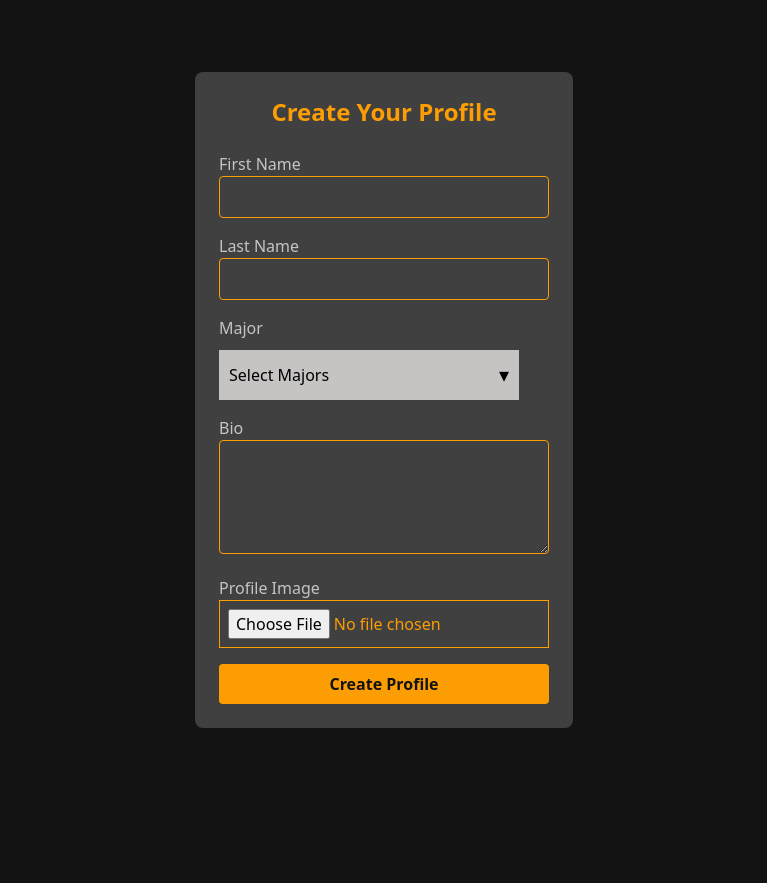
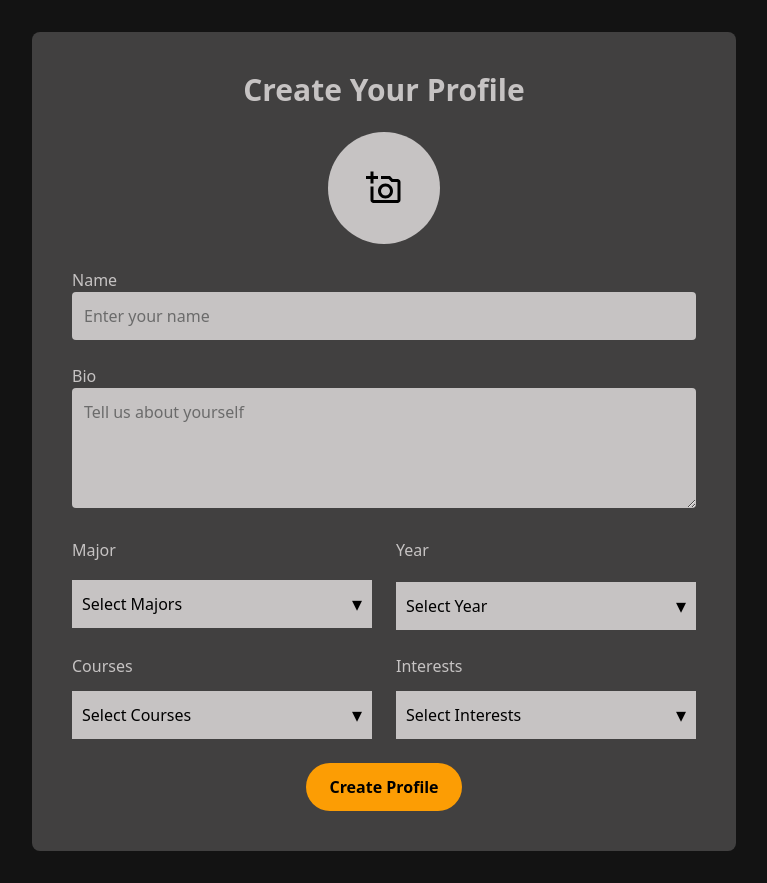
Before and after one commit to aarushirc14/CPSC481-Project-UConnect, a React (Vite) app in the folder UConnect/: page /create-profile in a window 1280 px wide. Shown: the whole page, without its empty margins (256-1023 px from the left). Before the commit the page ends 800 px from the top, so only its background shows below. Built offline with nearby package versions, Linux system fonts and the light colour scheme.

Commit message:
adding create profile page

```diff
--- a/UConnect/index.html
+++ b/UConnect/index.html
@@ -2,7 +2,7 @@
 <html lang="en">
   <head>
     <meta charset="UTF-8" />
-    <link rel="icon" type="image" href="/src/assets/uconnect-small-logo.png" />
+    <link rel="icon" type="image" href="/src/assets/logo/uconnectSmallLogo.png" />
     <meta name="viewport" content="width=device-width, initial-scale=1.0" />
     <title>UConnect</title>
   </head>
--- a/UConnect/src/components/Pages/CreateProfile.jsx
+++ b/UConnect/src/components/Pages/CreateProfile.jsx
@@ -1,89 +1,143 @@
-// src/components/pages/CreateProfile.jsx
 import React, { useState } from "react";
 import { useNavigate } from "react-router-dom";
+import { MdOutlineAddAPhoto } from "react-icons/md";
 import MultiSelectDropdown from "../MultiSelectDropdown";
+import SingleSelectDropdown from "../SingleSelectDropdown";
+import { majorOptions, yearOptions, courseOptions, interestOptions } from "../../data/dropdownOptions";
 
 export default function CreateProfile() {
   const navigate = useNavigate();
 
-  // State for form inputs
   const [profileData, setProfileData] = useState({
     firstName: "",
-    lastName: "",
     major: [],
+    year: null,
+    courses: [],
+    interests: [],
     bio: "",
     profileImage: null,
   });
 
-  // Options for the "Major" field
-  const majorOptions = [
-    { value: "accounting", label: "Accounting" },
-    { value: "actuarial_science", label: "Actuarial Science" },
-    { value: "environmental_science", label: "Environmental Science" },
-    { value: "physics", label: "Physics" },
-    { value: "computer_science", label: "Computer Science" },
-    // Add more options as needed
-  ];
+//   const majorOptions = [
+//     { value: "accounting", label: "Accounting" },
+//     { value: "actuarial_science", label: "Actuarial Science" },
+//   ];
+//   const yearOptions = [
+//     { value: "1st", label: "1st" },
+//     { value: "2nd", label: "2nd" },
+//     { value: "3rd", label: "3rd" },
+//     { value: "4th", label: "4th" },
+//     { value: "5th", label: "5th" },
+//     { value: "internship", label: "Internship" },
+//     { value: "other", label: "Other" },
+//   ];
+//   const courseOptions = [
+//     { value: "acwr_201", label: "ACWR 201" },
+//     { value: "acwr_203", label: "ACWR 203" },
+//   ];
+//   const interestOptions = [
+//     { value: "astrology", label: "Astrology" },
+//     { value: "acroyoga", label: "Acroyoga" },
+//   ];
 
-  // Handler for form inputs
+  const [profileImage, setProfileImage] = useState(null); // State to store the image URL
+
+  const handleImageChange = (e) => {
+    const file = e.target.files[0];
+    if (file) {
+      const reader = new FileReader();
+      reader.onload = () => setProfileImage(reader.result); // Convert image to base64
+      reader.readAsDataURL(file);
+    }
+  };
+
   const handleChange = (e) => {
     const { name, value } = e.target;
     setProfileData({ ...profileData, [name]: value });
   };
-
-  // Handler for selected majors
-  const handleMajorChange = (selectedMajors) => {
+  const handleMajorChange = (selectedMajors) =>
     setProfileData({ ...profileData, major: selectedMajors });
-  };
-
-  // Handler for file input
-  const handleImageChange = (e) => {
-    setProfileData({ ...profileData, profileImage: e.target.files[0] });
-  };
-
-  // Handler for form submission
+  const handleYearChange = (selectedYear) =>
+    setProfileData({ ...profileData, year: selectedYear });
+  const handleCoursesChange = (selectedCourses) =>
+    setProfileData({ ...profileData, courses: selectedCourses });
+  const handleInterestsChange = (selectedInterests) =>
+    setProfileData({ ...profileData, interests: selectedInterests });
+//   const handleImageChange = (e) =>
+//     setProfileData({ ...profileData, profileImage: e.target.files[0] });
   const handleSubmit = (e) => {
     e.preventDefault();
-    // Handle profile creation logic here (e.g., send to backend or store locally)
-
-    // Redirect to the home page after profile creation
     navigate("/home");
   };
 
+
   return (
-    <div className="min-h-screen flex items-center justify-center bg-[#131313] text-white">
-      <div className="bg-[#414040] p-6 rounded-lg w-full max-w-md">
-        <h2 className="text-2xl font-semibold text-center text-[#FC9D04] mb-6">
+    <div className="flex justify-center items-center min-h-screen bg-[#131313]">
+      {/* Outer Gray Box */}
+      <div className="w-full max-w-6xl bg-[#414040] p-10 rounded-lg mt-8 mb-8">
+        <h2 className="text-3xl font-semibold text-center text-[#C6C3C3] mb-6">
           Create Your Profile
         </h2>
-        <form onSubmit={handleSubmit} className="space-y-4">
-          {/* First Name */}
+
+        <form onSubmit={handleSubmit} className="space-y-6">
+          {/* Profile Picture Upload */}
+          <div className="flex justify-center">
+            <label htmlFor="profileImage" className="cursor-pointer">
+                <div className="w-28 h-28 rounded-full bg-[#C6C3C3] flex justify-center items-center overflow-hidden relative">
+                {profileImage ? (
+                    <img
+                    src={profileImage}
+                    alt="Profile"
+                    className="w-full h-full object-cover"
+                    />
+                ) : (
+                    <MdOutlineAddAPhoto className="text-black text-4xl" />
+                )}
+                </div>
+            </label>
+            <input
+                type="file"
+                id="profileImage"
+                name="profileImage"
+                accept="image/*"
+                onChange={handleImageChange}
+                className="hidden"
+            />
+          </div>
+
+          {/* Name Input */}
           <div>
-            <label className="block text-[#C6C3C3]">First Name</label>
+            <label className="block text-[#C6C3C3]">Name</label>
             <input
               type="text"
-              name="firstName"
-              value={profileData.firstName}
+              name="name"
+              value={profileData.name}
               onChange={handleChange}
-              className="w-full p-2 rounded bg-transparent border border-[#FC9D04] outline-none"
-              required
+              placeholder="Enter your name"
+              className="w-full p-3 rounded bg-[#C6C3C3] text-black outline-none placeholder:text-[#6B6B6B]"
             />
           </div>
-          {/* Last Name */}
+
+          {/* Bio Input */}
           <div>
-            <label className="block text-[#C6C3C3]">Last Name</label>
-            <input
-              type="text"
-              name="lastName"
-              value={profileData.lastName}
+            <label className="block text-[#C6C3C3]">Bio</label>
+            <textarea
+              name="bio"
+              value={profileData.bio}
               onChange={handleChange}
-              className="w-full p-2 rounded bg-transparent border border-[#FC9D04] outline-none"
-              required
+              placeholder="Tell us about yourself"
+              className="w-full p-3 rounded bg-[#C6C3C3] text-black outline-none resize placeholder:text-[#6B6B6B]"
+              rows="4"
+              style={{ resize: "both" }}
             />
           </div>
-          {/* Major */}
-          <div>
-            <label className="block text-[#C6C3C3]">Major</label>
+
+          {/* Centered Dropdown Fields */}
+          <div className="grid grid-cols-2 gap-6">
+            {/* Major Dropdown */}
+            <div className="flex flex-col">
+                <label className="block text-[#C6C3C3] mb-2">Major</label>
+                <div className="flex-1">
                 <MultiSelectDropdown
                     options={majorOptions}
                     label="Select Majors"
@@ -91,35 +145,53 @@ export default function CreateProfile() {
                     onChange={handleMajorChange}
                 />
                 </div>
-          {/* Bio */}
-          <div>
-            <label className="block text-[#C6C3C3]">Bio</label>
-            <textarea
-              name="bio"
-              value={profileData.bio}
-              onChange={handleChange}
-              className="w-full p-2 rounded bg-transparent border border-[#FC9D04] outline-none"
-              rows="4"
+            </div>
+
+            {/* Year Dropdown */}
+            <div className="flex flex-col">
+                <label className="block text-[#C6C3C3] mb-5">Year</label>
+                <div className="flex-1">
+                <SingleSelectDropdown
+                    options={yearOptions}
+                    label="Select Year"
+                    selectedOption={profileData.year}
+                    onChange={handleYearChange}
                 />
                 </div>
-          {/* Profile Image */}
+            </div>
+
+            {/* Courses Dropdown */}
             <div>
-            <label className="block text-[#C6C3C3]">Profile Image</label>
-            <input
-              type="file"
-              name="profileImage"
-              accept="image/*"
-              onChange={handleImageChange}
-              className="w-full p-2 bg-transparent text-[#FC9D04] border border-[#FC9D04]"
+              <label className="block text-[#C6C3C3] mb-2">Courses</label>
+              <MultiSelectDropdown
+                options={courseOptions}
+                label="Select Courses"
+                selectedOptions={profileData.courses}
+                onChange={handleCoursesChange}
               />
             </div>
+
+            {/* Interests Dropdown */}
+            <div>
+              <label className="block text-[#C6C3C3] mb-2">Interests</label>
+              <MultiSelectDropdown
+                options={interestOptions}
+                label="Select Interests"
+                selectedOptions={profileData.interests}
+                onChange={handleInterestsChange}
+              />
+            </div>
+          </div>
+
           {/* Submit Button */}
+          <div className="flex justify-center mt-6">
             <button
                 type="submit"
-            className="w-full mt-4 p-2 bg-[#FC9D04] text-[#131313] font-semibold rounded hover:bg-[#e08c03]"
+                className="w-1/4 py-3 bg-[#FC9D04] text-[#000000] font-semibold rounded-full hover:bg-[#e08c03] transition"
             >
                 Create Profile
             </button>
+          </div>
         </form>
       </div>
     </div>
--- /dev/null
+++ b/UConnect/src/components/SingleSelectDropdown.jsx
@@ -0,0 +1,52 @@
+// src/components/SingleSelectDropdown.jsx
+
+import React, { useState } from "react";
+
+export default function SingleSelectDropdown({ options, label, selectedOption, onChange }) {
+  const [isOpen, setIsOpen] = useState(false);
+
+  const handleOptionChange = (option) => {
+    onChange(option);
+    setIsOpen(false); // Close the dropdown after selection
+  };
+
+  return (
+    <div className="single-select-dropdown">
+      {/* Selected option */}
+      <div
+        className="dropdown-label"
+        onClick={() => setIsOpen(!isOpen)}
+        role="button"
+      >
+        <span>{selectedOption ? selectedOption.label : label}</span>
+        <span
+          className={`caret ${isOpen ? "caret-open" : "caret-closed"}`}
+        >
+          &#9662;
+        </span>
+      </div>
+
+      {/* Dropdown menu */}
+      {isOpen && (
+        <div className="dropdown-menu">
+          <ul className="dropdown-options">
+            {options.map((option) => (
+              <li key={option.value} className="dropdown-option">
+                <label>
+                  <input
+                    type="radio"
+                    name="single-select"
+                    value={option.value}
+                    checked={selectedOption?.value === option.value}
+                    onChange={() => handleOptionChange(option)}
+                  />
+                  {option.label}
+                </label>
+              </li>
+            ))}
+          </ul>
+        </div>
+      )}
+    </div>
+  );
+}
--- /dev/null
+++ b/UConnect/src/data/dropdownOptions.js
@@ -0,0 +1,29 @@
+// src/data/dropdownOptions.js
+
+export const majorOptions = [
+    { value: "accounting", label: "Accounting" },
+    { value: "actuarial_science", label: "Actuarial Science" },
+    // Add more options as needed
+  ];
+
+  export const yearOptions = [
+    { value: "1st", label: "1st" },
+    { value: "2nd", label: "2nd" },
+    { value: "3rd", label: "3rd" },
+    { value: "4th", label: "4th" },
+    { value: "5th", label: "5th" },
+    { value: "internship", label: "Internship" },
+    { value: "other", label: "Other" },
+  ];
+
+  export const courseOptions = [
+    { value: "acwr_201", label: "ACWR 201" },
+    { value: "acwr_203", label: "ACWR 203" },
+    // Add more options as needed
+  ];
+
+  export const interestOptions = [
+    { value: "astrology", label: "Astrology" },
+    { value: "acroyoga", label: "Acroyoga" },
+    // Add more options as needed
+  ];
--- a/UConnect/src/index.css
+++ b/UConnect/src/index.css
@@ -74,6 +74,11 @@ label {
   width: 300px;
 }
 
+.single-select-dropdown {
+  position: relative;
+  width: 300px;
+}
+
 .dropdown-label {
   padding: 10px;
   background-color:#c6c3c3 ;
@@ -82,6 +87,8 @@ label {
   display: flex;
   align-items: center;
   justify-content: space-between;
+  height: 48px; /* Ensure consistent height */
+  line-height: 1.5;
 }
 
 .selected-tags {
@@ -163,4 +170,13 @@ label {
   position: relative;
 }
 
+.dropdown-option input[type="radio"] {
+  width: 16px;
+  height: 16px;
+  margin-right: 8px;
+  border: 1px solid #000;
+  background-color: #fff;
+  cursor: pointer;
+}
+
 /*dropdowns end*/
```
Lines whose indentation alone changed are shown as unchanged.
